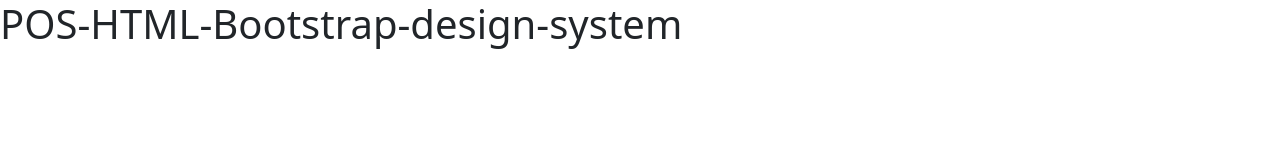
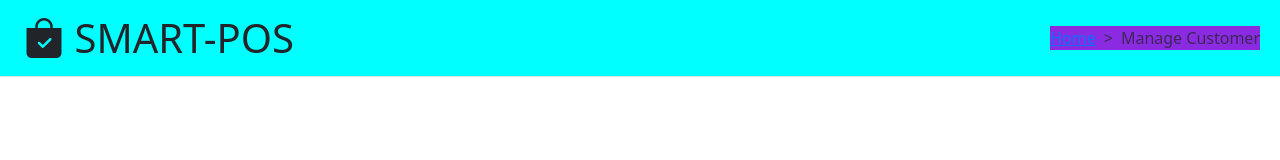
Before and after one commit to Ravindumw/POS-HTML-Bootstrap-Design_System, a plain HTML site: page index.html in a window 1280 px wide. Drawn offline with nearby package versions, Linux system fonts and the light colour scheme.

Commit message:
header completed

```diff
--- a/css/home.css
+++ b/css/home.css
@@ -0,0 +1,12 @@
+header{
+    display: flex;
+    justify-content: space-between;
+    align-items: center;
+    padding: 10px 20px;
+    background-color: aqua;
+}
+#bread-crumb-container{
+    background-color: blueviolet;
+    display: flex;
+    align-items: center;
+}
--- a/index.html
+++ b/index.html
@@ -19,6 +19,21 @@
 
 </head>
 <body>
-    <h1>POS-HTML-Bootstrap-design-system</h1>
+    <header class="border-bottom">
+        <div id="logo-container">
+            <h1 class="m-1">
+                <i class="bi bi-bag-check-fill"></i>
+                SMART-POS
+            </h1>
+        </div>
+        <div id="bread-crumb-container">
+            <nav style="--bs-breadcrumb-divider: '>';" aria-label="breadcrumb">
+                <ol class="breadcrumb mb-0">
+                  <li class="breadcrumb-item"><a href="#">Home</a></li>
+                  <li class="breadcrumb-item active" aria-current="page">Manage Customer</li>
+                </ol>
+              </nav>
+        </div>
+    </header>
 </body>
 </html>
--- a/style.css
+++ b/style.css
@@ -1,3 +1,6 @@
 *{
     box-sizing: border-box;
 }
+html {
+    font-family: Ubuntu, sans-serif;
+}
```
